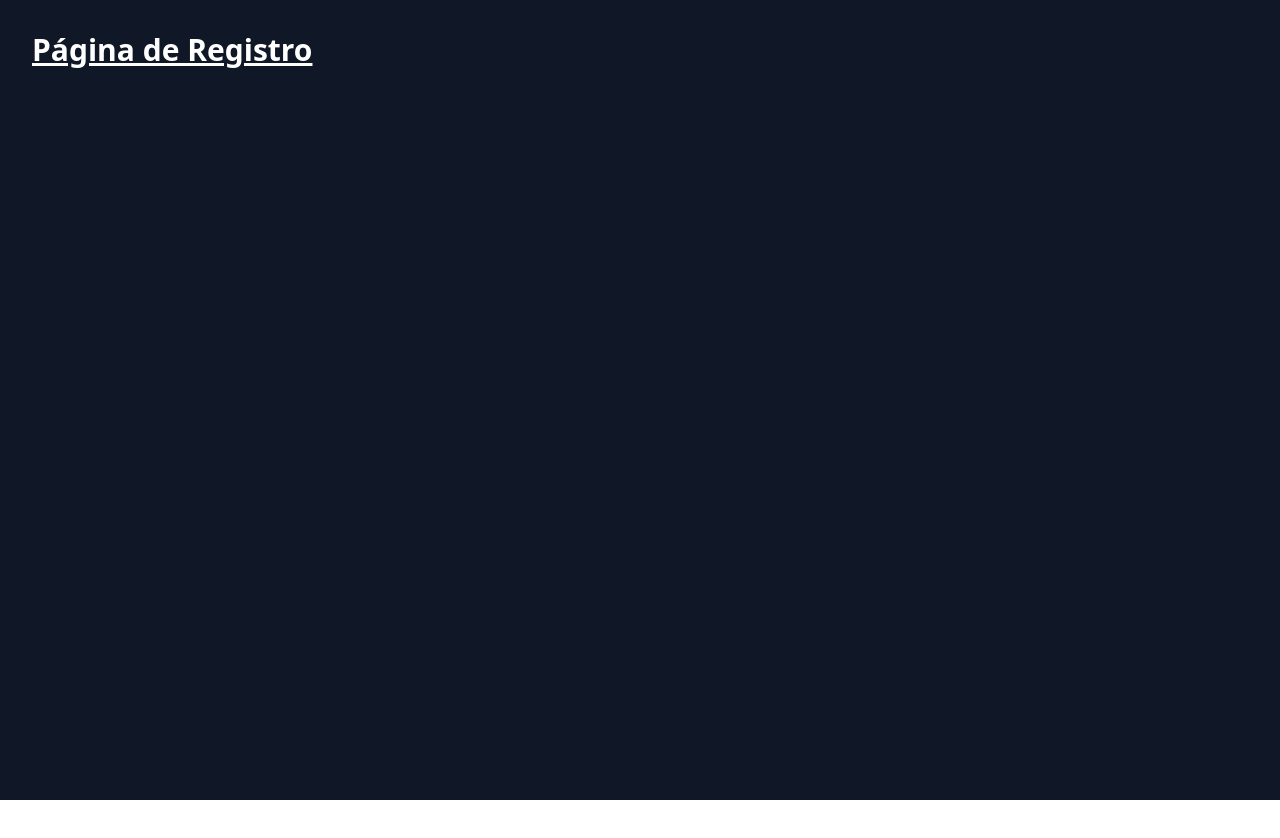
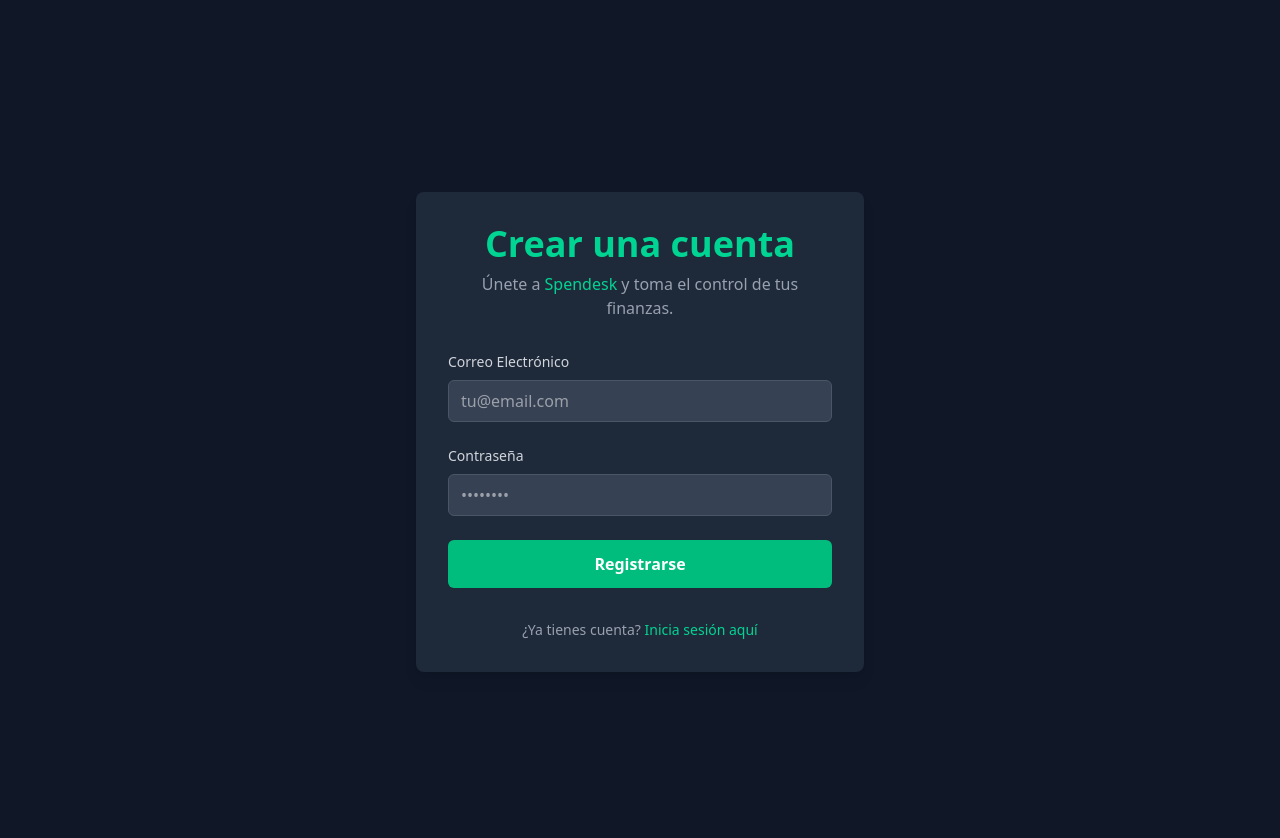
Before and after one commit to Bota93/spendesk, a React (Vite) app: page /register in a window 1280 px wide. Shown: the top 838 px of the page. Before the commit the page ends 800 px from the top, so only its background shows below. Built offline with nearby package versions, Linux system fonts and the light colour scheme.

Commit message:
feat: Maquetar la página de Registro

```diff
--- a/src/pages/RegisterPage.jsx
+++ b/src/pages/RegisterPage.jsx
@@ -1,11 +1,68 @@
-import React from 'react';
+import React from "react";
+import { Link } from "react-router-dom";
 
 function RegisterPage() {
-    return (
-        <div>
-            <h1 className='text-3xl font-bold underline'> Página de Registro</h1>
-        </div>
-    );
+  return (
+    <main className="flex items-center justify-center min-h-screen">
+      <section className="w-full max-w-md p-8 space-y-8 bg-gray-800 rounded-lg shadow-lg">
+        <header className="text-center">
+          <h1 className="text-4xl font-bold text-emerald-400">
+            Crear una cuenta
+          </h1>
+          <p className="mt-2 text-gray-400">
+            Únete a <span className="text-emerald-400">Spendesk</span> y toma el
+            control de tus finanzas.
+          </p>
+        </header>
+
+        <form className="space-y-6">
+          <div>
+            <label
+              htmlFor="email"
+              className="block mb-2 text-sm font-medium text-gray-300"
+            >
+              Correo Electrónico
+            </label>
+            <input
+              type="email"
+              id="email"
+              name="email"
+              className="w-full px-3 py-2 bg-gray-700 border border-gray-600 rounded-md focus:outline-none focus:ring-2 focus:ring-emerald-500"
+              placeholder="tu@email.com"
+            />
+          </div>
+
+          <div>
+            <label
+              htmlFor="password"
+              className="block mb-2 text-sm font-medium text-gray-300"
+            >
+              Contraseña
+            </label>
+            <input
+              type="password"
+              id="password"
+              name="password"
+              className="w-full px-3 py-2 bg-gray-700 border border-gray-600 rounded-md focus:outline-none focus:ring-2 focus:ring-emerald-500"
+              placeholder="••••••••"
+            />
+          </div>
+          <button
+            type="submit"
+            className="w-full py-3 px-4 font-bold text-white bg-emerald-500 rounded-md hover:bg-emerald-600 focus:outline-none focus:ring-2 focus:ring-offset-2 focus:ring-offset-gray-800 focus:ring-emerald-500 transition duration-300"
+          >
+            Registrarse
+          </button>
+        </form>
+
+        <footer className="text-sm text-center">
+          <p className="text-gray-400">
+            ¿Ya tienes cuenta? <Link to="/login" className="font-medium text-emerald-400 hover:underline">Inicia sesión aquí</Link>
+          </p>
+        </footer>
+      </section>
+    </main>
+  );
 }
 
 export default RegisterPage;
```
